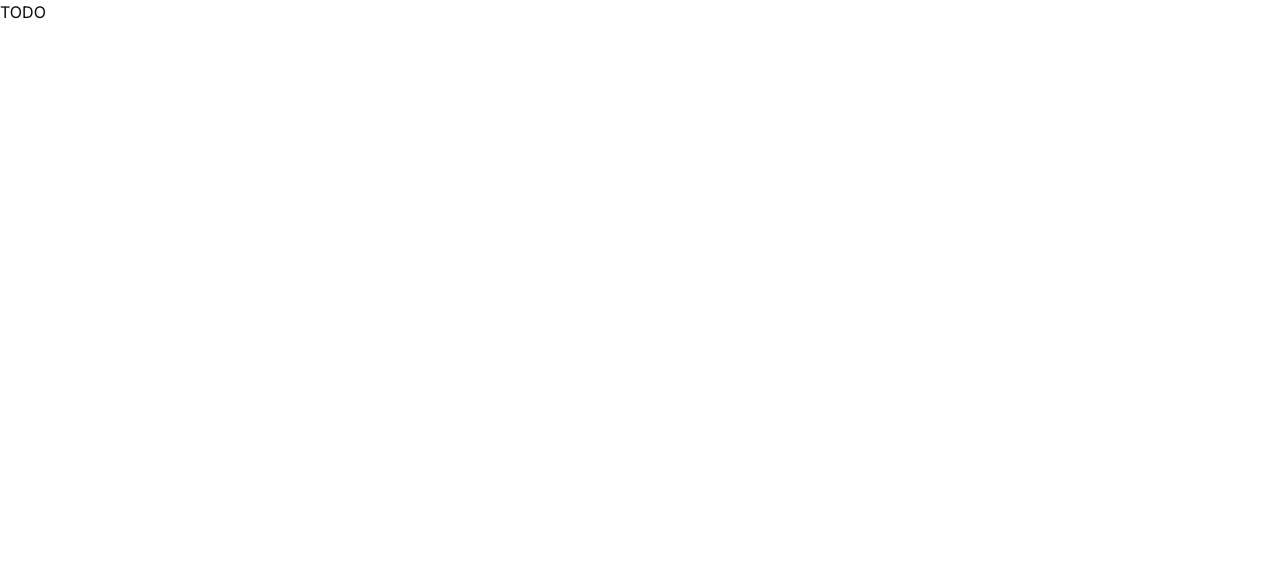
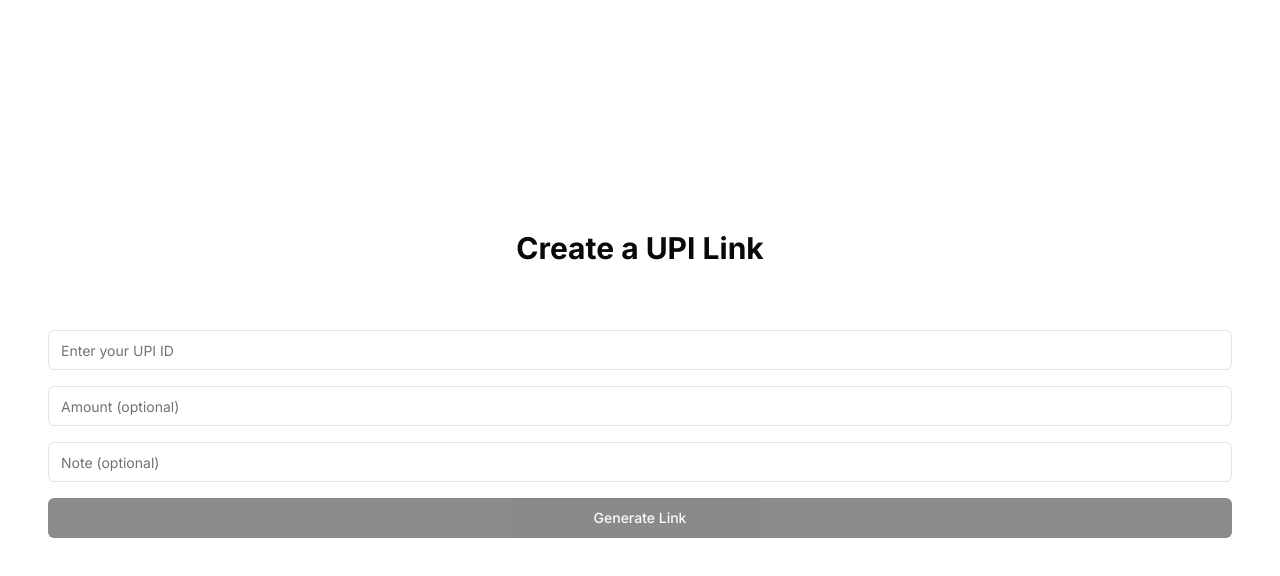
Before and after one commit to heydeepakjangra/upi-me, a Next.js app: page / in a window 1280 px wide. Shown: the top 576 px of the page. Built offline with nearby package versions, Linux system fonts and the light colour scheme.

Commit message:
feat: basic upi link generator

```diff
--- a/app/(landing)/page.tsx
+++ b/app/(landing)/page.tsx
@@ -1,3 +1,87 @@
+"use client";
+
+import { ChangeEvent, useState } from "react";
+import { Button } from "@/components/ui/button";
+import { Input } from "@/components/ui/input";
+
 export default function Home() {
-  return <p>TODO</p>;
+  const [upiId, setUpiId] = useState("");
+  const [amount, setAmount] = useState("");
+  const [note, setNote] = useState("");
+  const [upiLink, setUpiLink] = useState("");
+  const [copied, setCopied] = useState(false);
+
+  const handleChange =
+    (setter: Function) => (event: ChangeEvent<HTMLInputElement>) => {
+      setter(event.target.value);
+      setUpiLink("");
+    };
+
+  const generateUpiLink = () => {
+    const trimmedUpiId = upiId.trim();
+    const trimmedAmount = amount.trim();
+    const trimmedNote = note.trim();
+
+    let link = `${window.location.href}pay?pa=${trimmedUpiId}`;
+    if (trimmedAmount !== "") link += `&am=${trimmedAmount}`;
+    if (trimmedNote !== "") link += `&tn=${trimmedNote}`;
+
+    setUpiLink(link);
+    setCopied(false); // Reset copied state when new link is generated
+  };
+
+  const copyToClipboard = () => {
+    navigator.clipboard.writeText(upiLink);
+    setCopied(true); // Set copied state to true when link is copied
+    setTimeout(() => {
+      setCopied(false); // Reset copied state after 3 seconds
+    }, 2000);
+  };
+
+  const isUpiIdValid = upiId.trim() !== "";
+
+  return (
+    <div className="flex flex-col justify-center items-center min-h-screen">
+      <div>
+        <h1 className="text-3xl p-4 font-bold text-center">
+          Create a UPI Link
+        </h1>
+      </div>
+      <div className="flex flex-col gap-y-4 w-full p-12">
+        <Input
+          placeholder="Enter your UPI ID"
+          value={upiId}
+          onChange={handleChange(setUpiId)}
+        />
+        <Input
+          placeholder="Amount (optional)"
+          value={amount}
+          type="number"
+          onChange={handleChange(setAmount)}
+        />
+        <Input
+          placeholder="Note (optional)"
+          value={note}
+          onChange={handleChange(setNote)}
+        />
+        <Button disabled={!isUpiIdValid} onClick={generateUpiLink}>
+          Generate Link
+        </Button>
+        {upiLink && (
+          <div className="mt-4">
+            <p className="font-medium">UPI Link:</p>
+            <input
+              className="border border-gray-300 rounded px-3 py-2 w-full mt-2"
+              type="text"
+              value={upiLink}
+              readOnly
+            />
+            <Button onClick={copyToClipboard} className="mt-2">
+              {copied ? "Copied" : "Copy to Clipboard"}
+            </Button>
+          </div>
+        )}
+      </div>
+    </div>
+  );
 }
```
